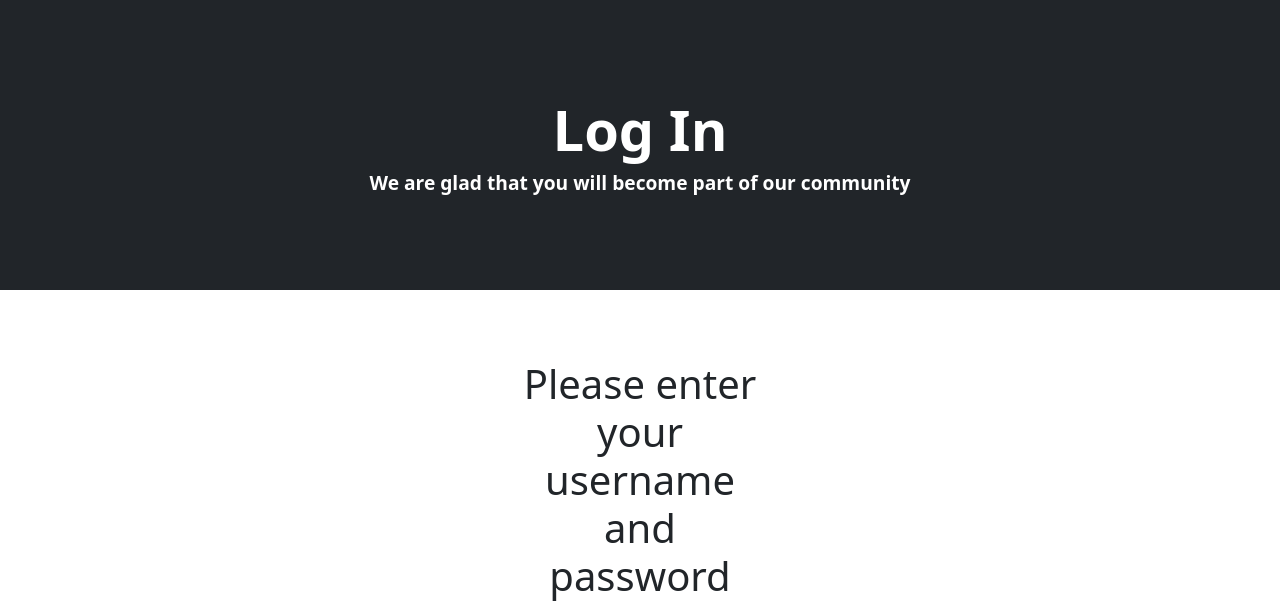
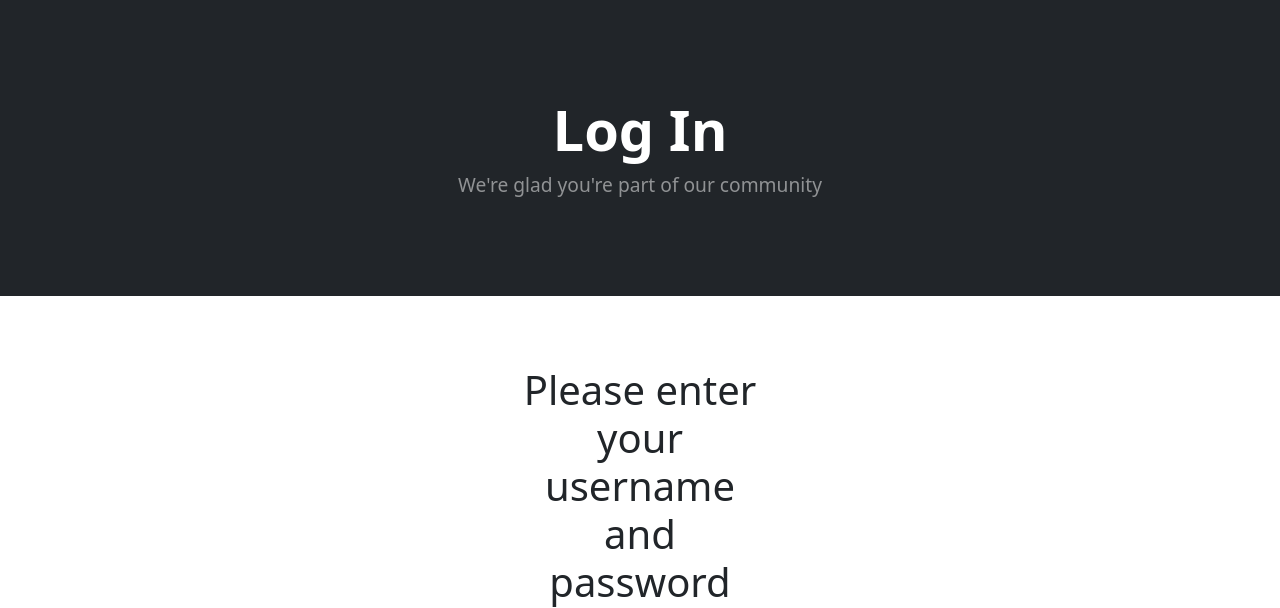
Before and after one commit to mkskh/Django_Ecommerce_Website, a Django app: page /user/login/ in a window 1280 px wide. Shown: the part 56-664 px from the top of the page. Run offline with Django 5.2, Linux system fonts and the light colour scheme; some libraries are stand-ins or nearby versions.

Commit message:
templates

```diff
--- a/templates/user/login.html
+++ b/templates/user/login.html
@@ -7,7 +7,7 @@
     <div class="container px-4 px-lg-5 my-5">
         <div class="text-center text-white">
             <h1 class="display-4 fw-bolder">Log In</h1>
-            <p class="display-4 fw-bolder" style="font-size: larger;">We are glad that you will become part of our community</p>
+            <p class="lead fw-normal text-white-50 mb-0" style="font-size: larger;">We're glad you're part of our community</p>
         </div>
     </div>
 </header>
--- a/templates/user/registration.html
+++ b/templates/user/registration.html
@@ -7,7 +7,7 @@
     <div class="container px-4 px-lg-5 my-5">
         <div class="text-center text-white">
             <h1 class="display-4 fw-bolder">Sign Up</h1>
-            <p class="display-4 fw-bolder" style="font-size: larger;">We are glad that you will become part of our community</p>
+            <p class="lead fw-normal text-white-50 mb-0" style="font-size: larger;">We are glad that you will become part of our community</p>
             <p></p>
         </div>
     </div>
```
